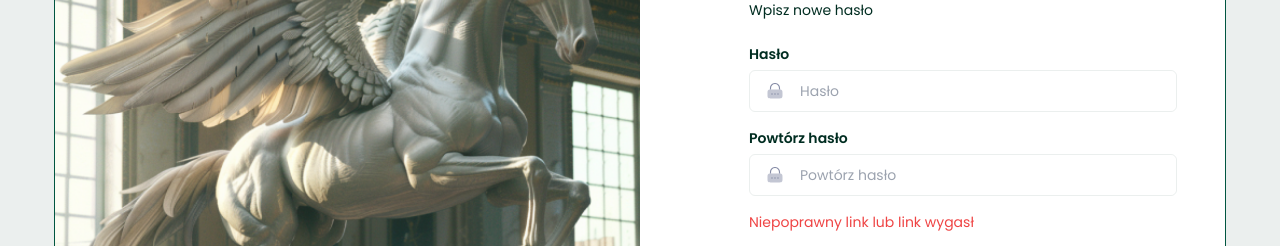
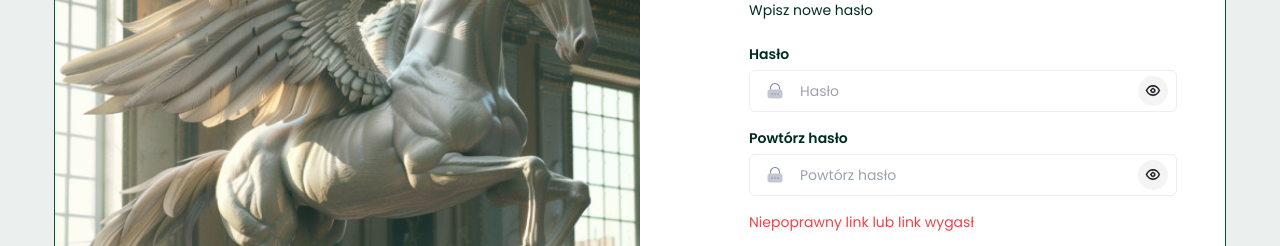
Before and after one commit to kolberszymon/crm-code-example, a Next.js app: page /set-new-password/1 in a window 1280 px wide. Shown: the part 271-517 px from the top of the page. Built offline with nearby package versions, Linux system fonts and the light colour scheme; no server answers; the database is empty.

Commit message:
Fixing bugs

```diff
--- a/components/Tables/EmployeesAccountTable.js
+++ b/components/Tables/EmployeesAccountTable.js
@@ -59,7 +59,7 @@ const TopUpAmountCell = React.memo(({ getValue, row, column, table }) => {
   );
 });
 
-export const EmployeesAccountTable = ({ tableData, setSelectedRowValues, searchValue, automaticReturnOn, isRecurrentPaymentOn }) => {
+export const EmployeesAccountTable = ({ tableData, setSelectedRowValues, searchValue, merchantSearchValue, automaticReturnOn, isRecurrentPaymentOn }) => {
   const [rowSelection, setRowSelection] = useState({});
   const [data, setData] = useState(tableData);
   const [pageSize, setPageSize] = useState(10);
@@ -81,10 +81,10 @@ export const EmployeesAccountTable = ({ tableData, setSelectedRowValues, searchV
     }
 
     return filteredData.filter(row =>
-      row.name.toLowerCase().includes(searchValue.toLowerCase()) ||
-      row.merchantName.toLowerCase().includes(searchValue.toLowerCase())
+      row.name.toLowerCase().includes(searchValue.toLowerCase()) &&
+      row.merchantName.toLowerCase().includes(merchantSearchValue.toLowerCase())
     );
-  }, [data, searchValue, automaticReturnOn, isRecurrentPaymentOn]);
+  }, [data, searchValue, merchantSearchValue, automaticReturnOn, isRecurrentPaymentOn]);
 
 
   const columns = useMemo(
--- a/components/Tables/EmployeesPayoffTable.js
+++ b/components/Tables/EmployeesPayoffTable.js
@@ -68,7 +68,7 @@ const TopUpAmountCell = React.memo(({ getValue, row, column, table }) => {
   );
 });
 
-export const EmployeesPayoffTable = ({ tableData, setSelectedRowValues,  searchValue, automaticReturnOn, isRecurrentPaymentOn }) => {
+export const EmployeesPayoffTable = ({ tableData, setSelectedRowValues,  searchValue, merchantSearchValue, automaticReturnOn, isRecurrentPaymentOn }) => {
   const [rowSelection, setRowSelection] = useState({});
   const [data, setData] = useState(tableData);
   const [pageSize, setPageSize] = useState(10);
@@ -90,10 +90,10 @@ export const EmployeesPayoffTable = ({ tableData, setSelectedRowValues,  searchV
     }
 
     return filteredData.filter(row =>
-      row.name.toLowerCase().includes(searchValue?.toLowerCase()) ||
-      row.merchantName.toLowerCase().includes(searchValue?.toLowerCase())
+      row.name.toLowerCase().includes(searchValue?.toLowerCase()) &&
+      row.merchantName.toLowerCase().includes(merchantSearchValue?.toLowerCase())
     );
-  }, [data, searchValue, automaticReturnOn, isRecurrentPaymentOn]);
+  }, [data, searchValue, merchantSearchValue, automaticReturnOn, isRecurrentPaymentOn]);
 
   const columns = useMemo(
     () => [
--- a/pages/admin/employees/index.js
+++ b/pages/admin/employees/index.js
@@ -19,6 +19,7 @@ export default function Home() {
   const router = useRouter()
 
   const [searchValue, setSearchValue] = useState("");
+  const [searchMerchantValue, setSearchMerchantValue] = useState("");
   const [automaticReturnOn, setAutomaticReturnOn] = useState("");
   const [isRecurrentPaymentOn, setIsRecurrentPaymentOn] = useState("");
   const [selectedRowValues, setSelectedRowValues] = useState({});
@@ -118,13 +119,20 @@ export default function Home() {
           </Link>
         </div>
         <div className="flex flex-row items-center justify-between">
-          <div className="flex flex-row items-center gap-4 my-[32px]">
+          <div className="flex flex-row items-center gap-4 my-[64px]">
             <SearchBar
               value={searchValue}
               setValue={setSearchValue}
-              extraCss="my-[32px]"
-              placeholder="Szukaj po pracowniku, merchancie"
+              extraCss=""
+              placeholder="Szukaj po pracowniku"
             />
+            <SearchBar
+              value={searchMerchantValue}
+              setValue={setSearchMerchantValue}
+              extraCss=""
+              placeholder="Szukaj po merchancie"
+            />
+
             <SelectDropdown
               value={automaticReturnOn}
               setValue={setAutomaticReturnOn}
@@ -183,6 +191,7 @@ export default function Home() {
             tableData={employees}
             setSelectedRowValues={setSelectedRowValues}
             searchValue={searchValue}
+            merchantSearchValue={searchMerchantValue}
             automaticReturnOn={automaticReturnOn}
             isRecurrentPaymentOn={isRecurrentPaymentOn}
           />
--- a/pages/admin/employees/payoff/index.js
+++ b/pages/admin/employees/payoff/index.js
@@ -16,6 +16,7 @@ import { useRouter } from "next/router";
 export default function Home() {
   const router = useRouter()
   const [searchValue, setSearchValue] = useState("");
+  const [merchantSearchValue, setMerchantSearchValue] = useState("");
   const [automaticReturnOn, setAutomaticReturnOn] = useState("");
   const [isRecurrentPaymentOn, setIsRecurrentPaymentOn] = useState("");
   const [selectedRowValues, setSelectedRowValues] = useState([]);
@@ -198,11 +199,16 @@ export default function Home() {
           />
         </div>
         <div className="flex flex-row items-center justify-between">
-          <div className="flex flex-row items-center gap-4 my-[32px]">
+          <div className="flex flex-row items-center gap-4 my-[64px]">
             <SearchBar
               value={searchValue}
               setValue={setSearchValue}
-              extraCss="my-[32px]"
+              placeholder="Szukaj po pracowniku"
+            />
+            <SearchBar
+              value={merchantSearchValue}
+              setValue={setMerchantSearchValue}
+              placeholder="Szukaj po merchancie"
             />
             <SelectDropdown
               value={automaticReturnOn}
@@ -246,6 +252,7 @@ export default function Home() {
             tableData={employees}
             setSelectedRowValues={setSelectedRowValues}
             searchValue={searchValue}
+            merchantSearchValue={merchantSearchValue}
             automaticReturnOn={automaticReturnOn}
             isRecurrentPaymentOn={isRecurrentPaymentOn}
           />
--- a/pages/login/index.js
+++ b/pages/login/index.js
@@ -10,6 +10,8 @@ import { Role } from "@prisma/client";
 
 export default function Login() {
   const [errorMessage, setErrorMessage] = useState(null);
+  const [showPassword, setShowPassword] = useState(false);
+
   const router = useRouter();
 
   const {
@@ -99,7 +101,7 @@ export default function Login() {
                 <label className="text-sm font-semibold text-[#002d21]">
                   Hasło
                 </label>
-                <div className="flex flex-row border border-main-gray rounded-md pl-[16px] focus-within:border-zinc-800 transition-colors">
+                <div className="flex flex-row border border-main-gray rounded-md pl-[16px] focus-within:border-zinc-800 transition-colors items-center">
                   <Image
                     src="/icons/lock-password-icon.svg"
                     width={18}
@@ -115,10 +117,21 @@ export default function Login() {
                         message: "Hasło musi mieć co najmniej 6 znaków",
                       },
                     })}
-                    type="password"
+                    type={showPassword ? "text" : "password"}
                     placeholder="Hasło"
                     className="px-[16px] py-[10px] text-sm flex-1 outline-none rounded-md"
                   />
+                  <button
+                    type="button"
+                    onClick={() => setShowPassword(!showPassword)}
+                    className="w-[30px] h-[30px] mr-[8px] rounded-full hover:bg-gray-200 bg-zinc-100 flex items-center justify-center focus:outline-none"
+                  >
+                    {showPassword ? (
+                      <Image width={16} height={16} src="/icons/eye-closed.svg" className="text-gray-500" />
+                    ) : (
+                      <Image width={16} height={16} src="/icons/eye.svg" className="text-gray-500" />
+                    )}
+                  </button>
                 </div>
                 {errors.password && (
                   <p className="text-red-500 text-sm">
--- a/pages/set-new-password/[token]/index.js
+++ b/pages/set-new-password/[token]/index.js
@@ -9,6 +9,8 @@ import Link from "next/link";
 export default function SetNewPassword() {
   const [errorMessage, setErrorMessage] = useState(null);
   const [successMessage, setSuccessMessage] = useState(null);
+  const [showPassword, setShowPassword] = useState(false);
+  const [showPasswordConfirmation, setShowPasswordConfirmation] = useState(false);
   const { token, type } = useRouter().query;
   const router = useRouter();
 
@@ -89,7 +91,7 @@ export default function SetNewPassword() {
                   <label className="text-sm font-semibold text-[#002d21]">
                     Hasło
                   </label>
-                  <div className="flex flex-row border border-main-gray rounded-md pl-[16px] focus-within:border-zinc-800 transition-colors">
+                  <div className="flex flex-row border border-main-gray rounded-md pl-[16px] focus-within:border-zinc-800 transition-colors items-center">
                     <Image
                       src="/icons/lock-password-icon.svg"
                       width={18}
@@ -105,10 +107,21 @@ export default function SetNewPassword() {
                           message: "Hasło musi mieć co najmniej 6 znaków",
                         },
                       })}
-                      type="password"
+                      type={showPassword ? "text" : "password"}
                       placeholder="Hasło"
                       className="px-[16px] py-[10px] text-sm flex-1 outline-none rounded-md"
                     />
+                    <button
+                      type="button"
+                      onClick={() => setShowPassword(!showPassword)}
+                      className="w-[30px] h-[30px] mr-[8px] rounded-full hover:bg-gray-200 bg-zinc-100 flex items-center justify-center focus:outline-none"
+                    >
+                      {showPassword ? (
+                        <Image width={16} height={16} src="/icons/eye-closed.svg" className="text-gray-500" />
+                      ) : (
+                        <Image width={16} height={16} src="/icons/eye.svg" className="text-gray-500" />
+                      )}
+                    </button>
                   </div>
                   {errors.password && (
                     <p className="text-red-500 text-sm">
@@ -120,7 +133,7 @@ export default function SetNewPassword() {
                   <label className="text-sm font-semibold text-[#002d21]">
                     Powtórz hasło
                   </label>
-                  <div className="flex flex-row border border-main-gray rounded-md pl-[16px] focus-within:border-zinc-800 transition-colors">
+                  <div className="flex flex-row border border-main-gray rounded-md pl-[16px] focus-within:border-zinc-800 transition-colors items-center">
                     <Image
                       src="/icons/lock-password-icon.svg"
                       width={18}
@@ -137,10 +150,21 @@ export default function SetNewPassword() {
                           }
                         },
                       })}
-                      type="password"
+                      type={showPasswordConfirmation ? "text" : "password"}
                       placeholder="Powtórz hasło"
                       className="px-[16px] py-[10px] text-sm flex-1 outline-none rounded-md"
                     />
+                    <button
+                      type="button"
+                      onClick={() => setShowPasswordConfirmation(!showPasswordConfirmation)}
+                      className="w-[30px] h-[30px] mr-[8px] rounded-full hover:bg-gray-200 bg-zinc-100 flex items-center justify-center focus:outline-none"
+                    >
+                      {showPasswordConfirmation ? (
+                        <Image width={16} height={16} src="/icons/eye-closed.svg" className="text-gray-500" />
+                      ) : (
+                        <Image width={16} height={16} src="/icons/eye.svg" className="text-gray-500" />
+                      )}
+                    </button>
                   </div>
                   {errors.passwordConfirmation && (
                     <p className="text-red-500 text-sm">{errors.passwordConfirmation.message}</p>
--- a/styles/globals.css
+++ b/styles/globals.css
@@ -187,3 +187,7 @@ body {
     --radius: 0.5rem;
   }
 }
+
+input {
+  background-color: white; /* or transparent */
+}
```
Also changed, not shown: public/icons/eye-closed.svg (added).
